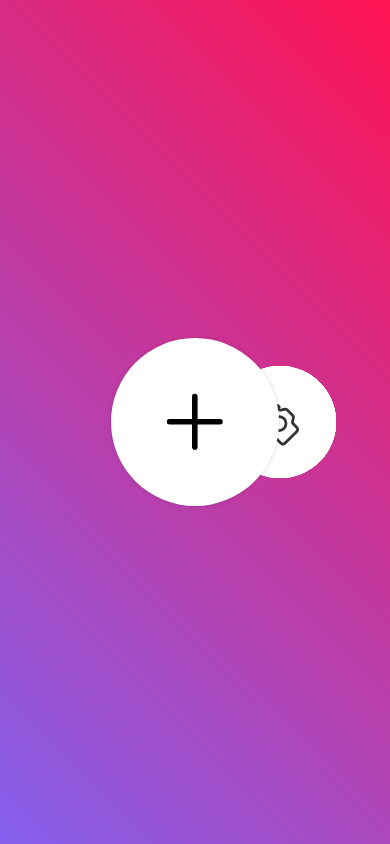
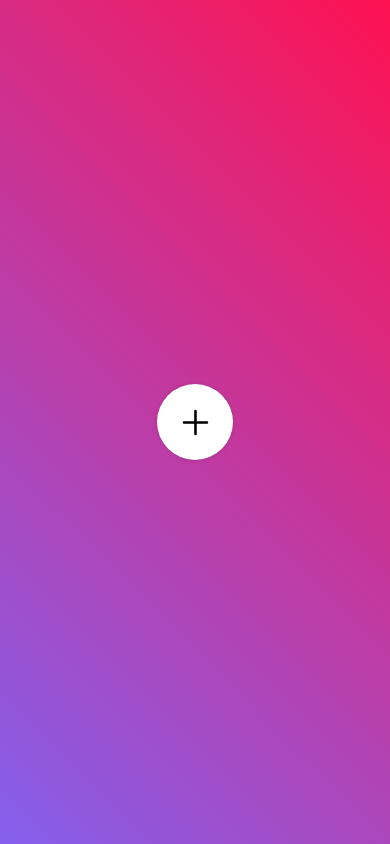
Before and after one commit to abhaykumar01234/circular_menu, a plain HTML site: page index.html in a window 390 px wide. Drawn offline with nearby package versions, Linux system fonts and the light colour scheme.

Commit message:
added media query for side var

```diff
--- a/style.scss
+++ b/style.scss
@@ -4,8 +4,14 @@
     box-sizing: border-box;
 }
 
-:root{
-    --side: 35rem;
+.menu{
+    --side: 16rem;
+}
+
+@media (min-width: 768px){
+    .menu{
+        --side: 35rem;
+    }
 }
 
 .center{
@@ -17,6 +23,7 @@
 body{
     min-height: 100vh;
     background: linear-gradient(45deg, #8460ed, #ff1252);
+    flex-direction: column;
 }
 
 .menu{
```
Also changed, not shown: index.html (+0 -1 lines), public/style.css.
